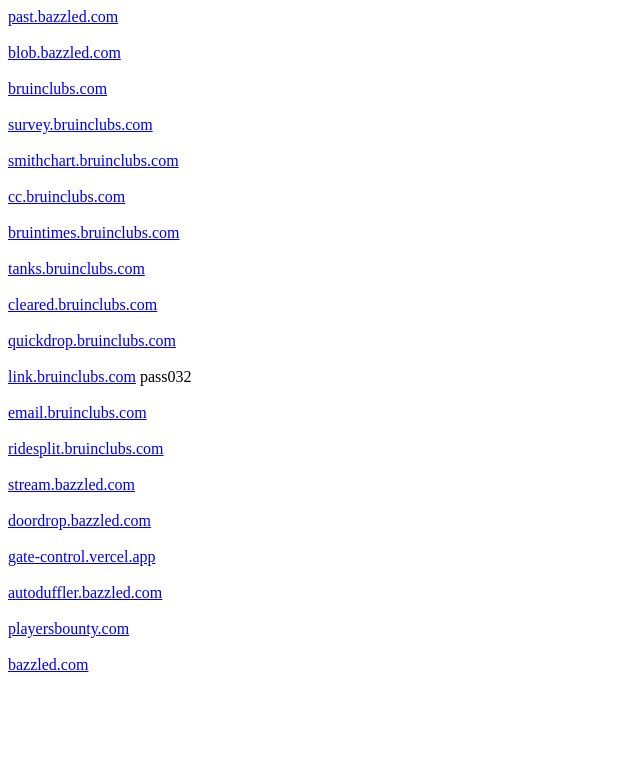
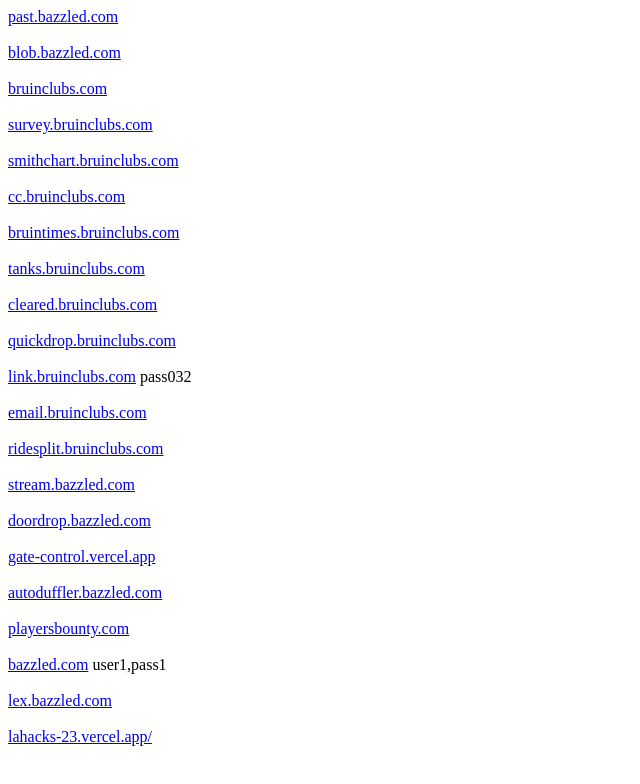
Before and after one commit to BilalG1/links, a plain HTML site: page index.html in a window 1280 px wide. Shown: the whole page, without its empty margins (0-640 px from the left). Drawn offline with Linux system fonts and the light colour scheme.

Commit message:
added lex lookup, lahacks-23

```diff
--- a/index.html
+++ b/index.html
@@ -19,6 +19,8 @@
 <a href="https://gate-control.vercel.app">gate-control.vercel.app</a><br><br>
 <a href="https://autoduffler.bazzled.com">autoduffler.bazzled.com</a><br><br>
 <a href="https://playersbounty.com">playersbounty.com</a><br><br>
-<a href="https://bazzled.com">bazzled.com</a><br><br>
+<a href="https://bazzled.com">bazzled.com</a>&nbsp;user1,pass1<br><br>
+<a href="https://lex.bazzled.com/">lex.bazzled.com</a><br><br>
+<a href="https://lahacks-23.vercel.app/">lahacks-23.vercel.app/</a><br><br>
 </body>
 </html>
```
